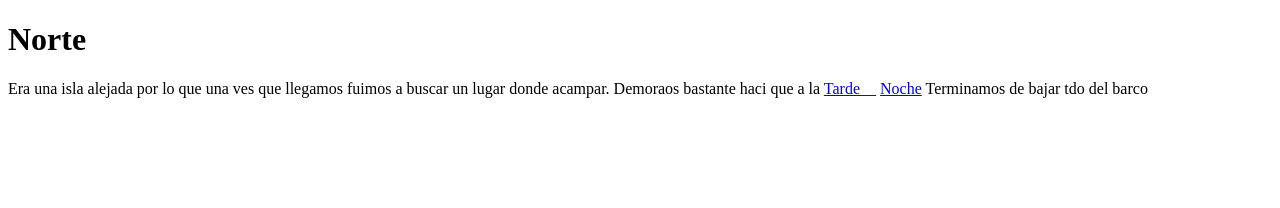
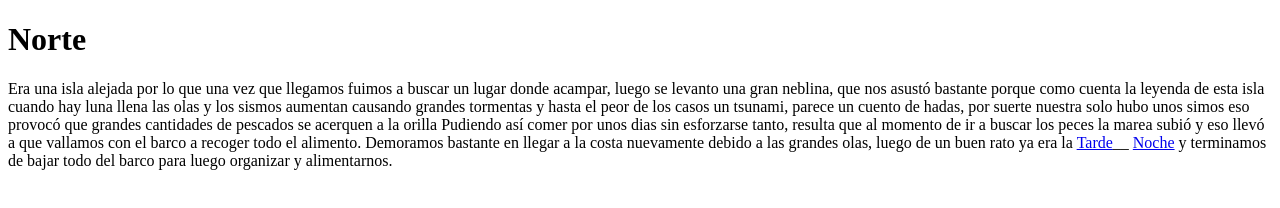
Before and after one commit to cuentodigital/cuentodelengua.github.io, a plain HTML site: page camp1.html in a window 1280 px wide. Drawn offline with Linux system fonts and the light colour scheme.

Commit message:
Update camp1.html

```diff
--- a/camp1.html
+++ b/camp1.html
@@ -9,7 +9,15 @@
 
     <h1>Norte</h1>
     <p>
-        Era una isla alejada por lo que una ves que llegamos fuimos a buscar un lugar donde acampar. Demoraos bastante haci que a la <a href="tarde.html">Tarde</a>__ <a href="noche.html">Noche</a> Terminamos de bajar tdo del barco
+        Era una isla alejada por lo que una vez que llegamos fuimos a buscar un lugar donde acampar, luego se levanto una gran neblina,
+        que nos asustó bastante porque como cuenta la leyenda de esta isla cuando hay luna llena las olas y los sismos aumentan causando
+        grandes tormentas y hasta el peor de los casos un tsunami, parece un cuento de hadas, por suerte nuestra solo hubo  unos simos eso
+        provocó que grandes cantidades de pescados se acerquen a la orilla Pudiendo así comer por unos dias sin esforzarse tanto, resulta
+        que al momento de ir a buscar los peces la marea subió y eso llevó a que vallamos con el barco a recoger todo el alimento. Demoramos
+        bastante en llegar a la costa nuevamente debido a las grandes olas, luego de un buen rato ya era la   <a href="tarde.html">Tarde</a>__ <a href="noche.html">Noche</a> y terminamos de bajar
+        todo del barco para luego organizar y alimentarnos.
+
+
     </p>
 
 </body>
```
